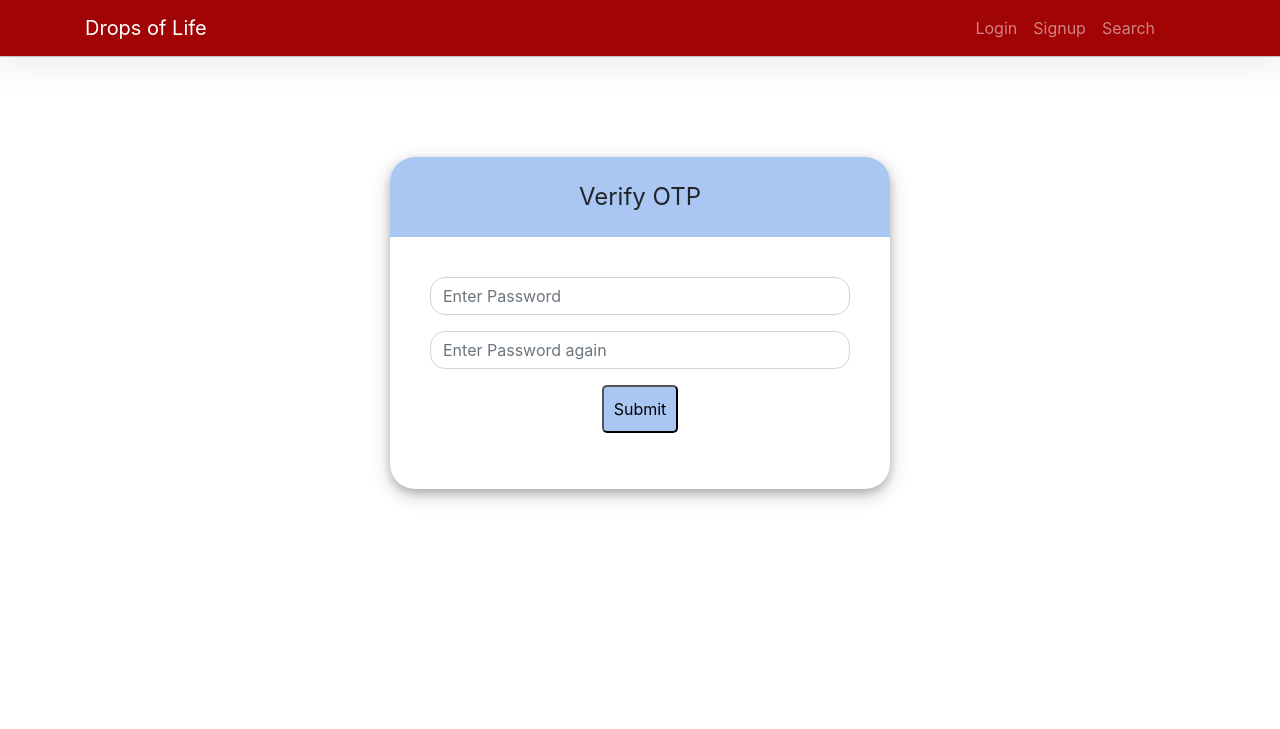
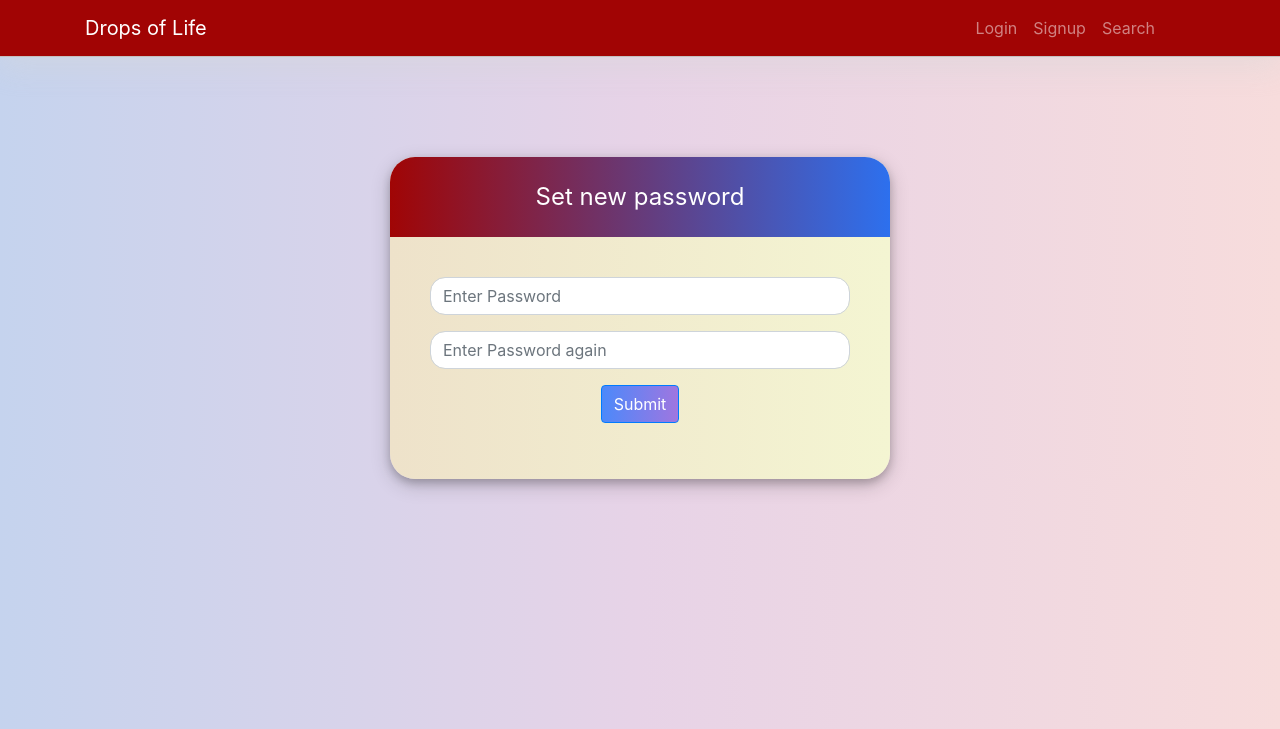
Before and after one commit to DanielSamsonraj/Drops_of_life, a Django app: page /new_password in a window 1280 px wide. Shown: the top 729 px of the page. Run offline with Django 3.2, Linux system fonts and the light colour scheme; some libraries are stand-ins or nearby versions.

Commit message:
Update new_password.html

```diff
--- a/bloodDonation/templates/files/new_password.html
+++ b/bloodDonation/templates/files/new_password.html
@@ -6,16 +6,22 @@
         max-width: 500px;
         border-radius: 25px;
         box-shadow: 0 4px 8px 0 rgba(0, 0, 0, 0.2), 0 6px 20px 0 rgba(0, 0, 0, 0.19);
+        background: -webkit-linear-gradient(left, #eee2ca, #f4f5d2);
     }
 
     .form-design {
         padding: 40px;
     }
 
+    body {
+        background: -webkit-linear-gradient(left, #c5d3ee, #e7d3e7, rgb(247, 220, 220));
+    }
+
     .note {
         text-align: center;
         height: 80px;
-        background-color: rgb(170, 199, 243);
+        background: -webkit-linear-gradient(left, rgb(160, 5, 5), #2d70ee);
+        color: #fff;
         line-height: 80px;
         font-size: x-large;
         border-top-left-radius: 25px;
@@ -23,9 +29,9 @@
     }
 
     .my-button {
-        border-radius: 5px;
-        background-color: rgb(170, 199, 243);
-        padding: 10px;
+        background: -webkit-linear-gradient(left, #4c89fa, #9f76e0);
+        max-width: 300px;
+        margin: auto;
     }
 
     .my-col {
@@ -36,7 +42,7 @@
 <div class="container">
     <div class="my-container">
         <div class="note">
-            <p>Verify OTP</p>
+            <p>Set new password</p>
         </div>
         <form action="" role="form" method="POST" class="form-design">
             {% if messages %}
@@ -55,7 +61,7 @@
             </div>
             <div class="form-group">
                 <div class="col my-col">
-                    <button type="submit" class="my-button">Submit</button>
+                    <button type="submit" class="btn btn-primary my-button">Submit</button>
                 </div>
             </div>
         </form>
```
